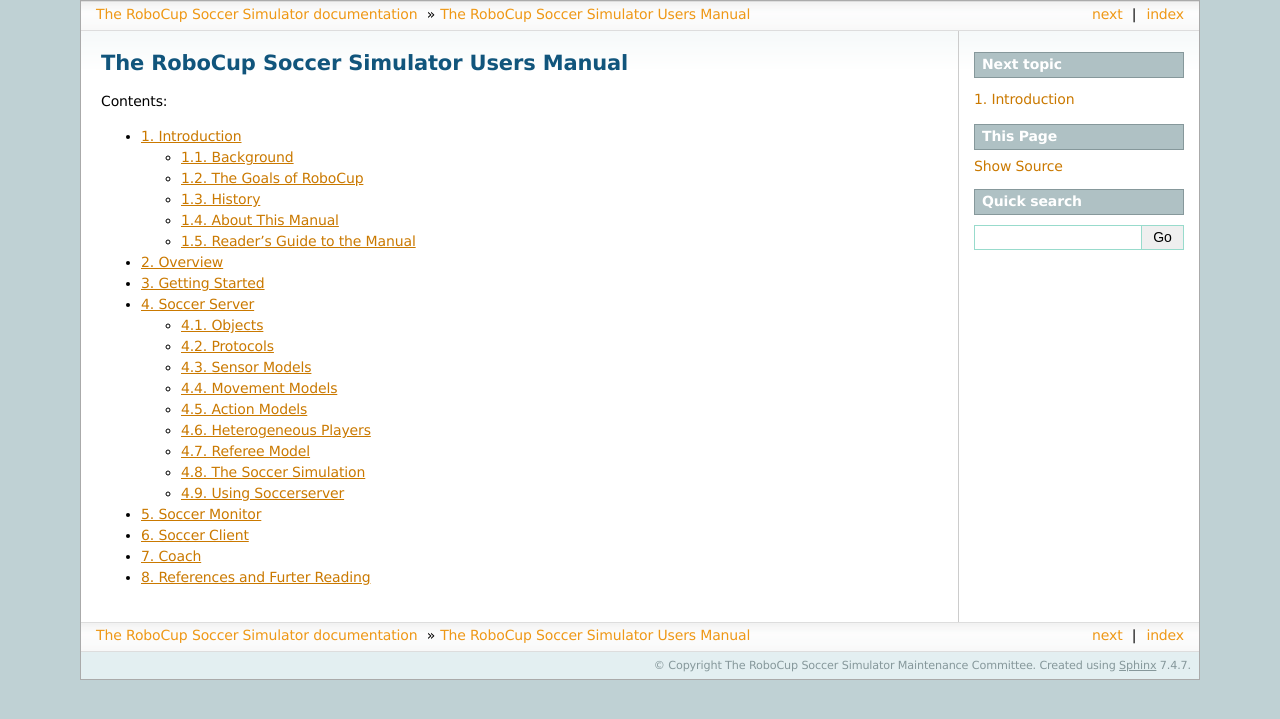
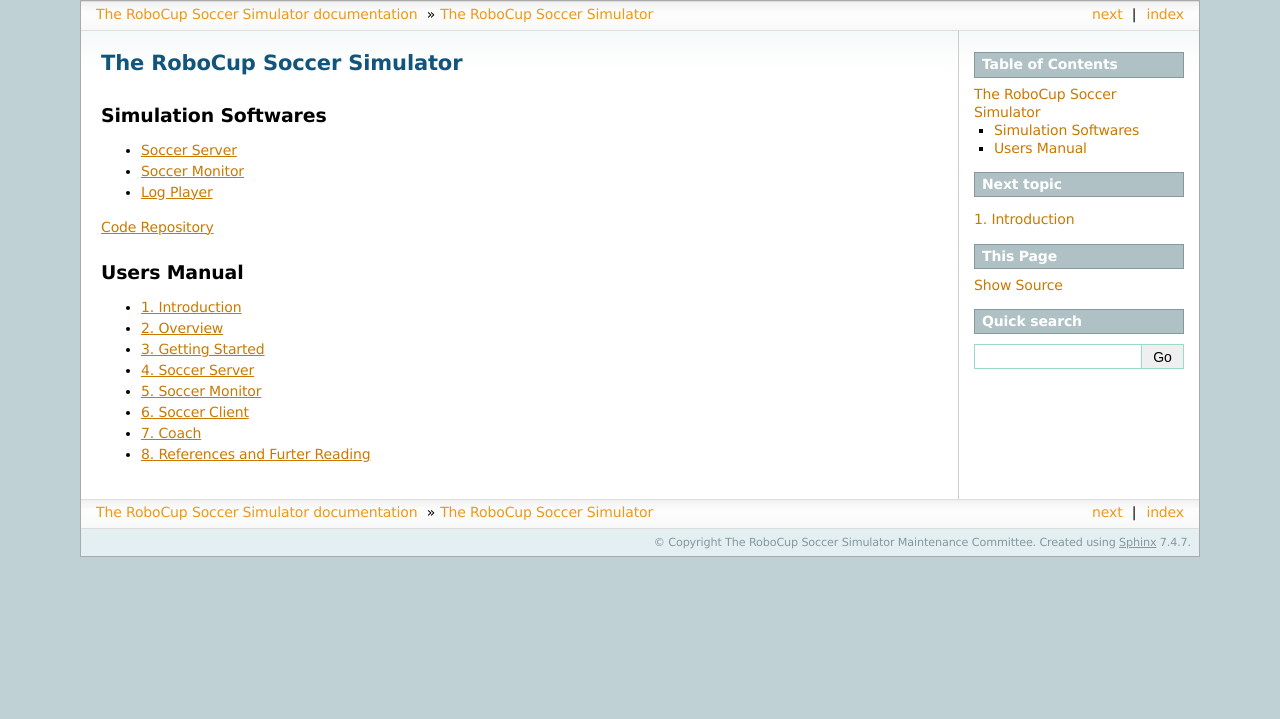
Before and after one commit to rcsoccersim/manual, a Sphinx documentation site: the page built from source/index.rst, in a window 1280 px wide. Shown: the top 719 px of the page. Built offline with Sphinx 7.4.7, drawn with Linux system fonts in a browser that asks for light colours.

Commit message:
add some links to the index page

```diff
--- a/source/index.rst
+++ b/source/index.rst
@@ -4,13 +4,26 @@
    contain the root `toctree` directive.
 .. -*- coding: utf-8; -*-
 
-The RoboCup Soccer Simulator Users Manual
+The RoboCup Soccer Simulator
 =====================================================================
 
+Simulation Softwares
+-----------------------------------------------------------
+
+* `Soccer Server <https://github.com/rcsoccersim/rcssserver/releases>`_
+* `Soccer Monitor <https://github.com/rcsoccersim/rcssserver/releases>`_
+* `Log Player <https://github.com/rcsoccersim/rcsslogplayer/releases>`_
+
+
+`Code Repository <https://github.com/rcsoccersim/>`_
+
+
+
+Users Manual
+-----------------------------------------------------------
 .. toctree::
-   :maxdepth: 2
+   :maxdepth: 1
    :numbered: 3
-   :caption: Contents:
 
    introduction
    overview
@@ -21,6 +34,7 @@
    coach
    references
 
+
 .. Indices and tables
 .. ==================
 
```
